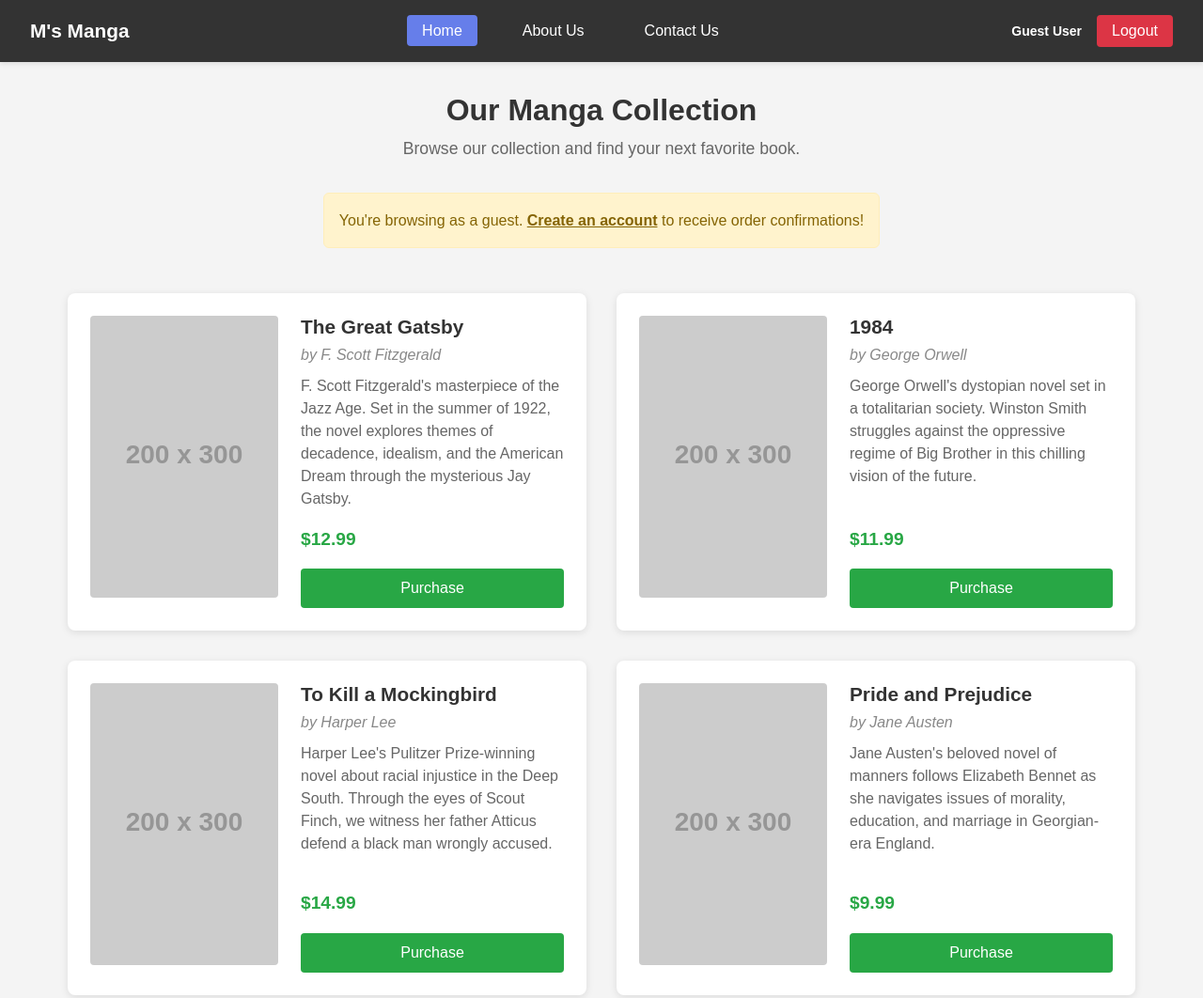
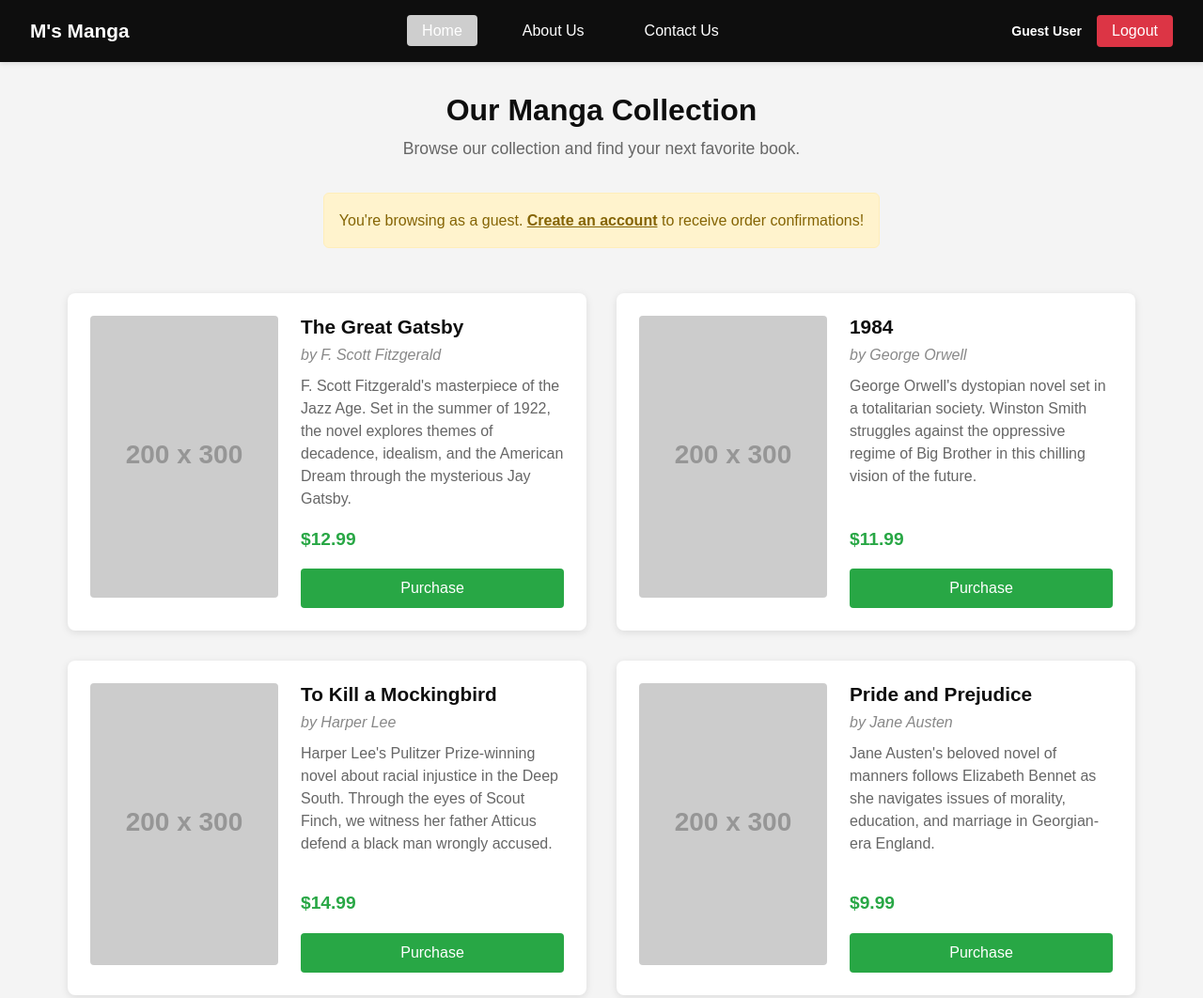
Before and after one commit to 0taii/Web-Dev-Assignment, a plain HTML site: page index.html in a window 1280 px wide. Shown: the top 1062 px of the page at 94% size. Drawn offline with Linux system fonts and the light colour scheme; sample sign-in values are in the browser's storage; placeholder pictures from the web are drawn by us.

```diff
--- a/styles.css
+++ b/styles.css
@@ -3,9 +3,9 @@
 /* CSS Custom Properties (Variables) */
 :root {
     /* Colours */
-    --primary-color: #667eea;
+    --primary-color: #cecece;
     --primary-dark: #5a67d8;
-    --secondary-color: #764ba2;
+    --secondary-color: #000000;
     --success-color: #28a745;
     --success-dark: #218838;
     --danger-color: #dc3545;
@@ -13,7 +13,7 @@
     --warning-color: #ffc107;
     --info-color: #007bff;
     --info-dark: #0056b3;
-    --dark-color: #333;
+    --dark-color: #0e0e0e;
     --light-color: #f4f4f4;
     --white-color: #ffffff;
     --gray-color: #666;
@@ -58,7 +58,7 @@
     --font-xxl: 2rem;
 }
 
-/* RESET & BASE STYLES */
+/* BASE STYLES */
 * {
     margin: 0;
     padding: 0;
```
